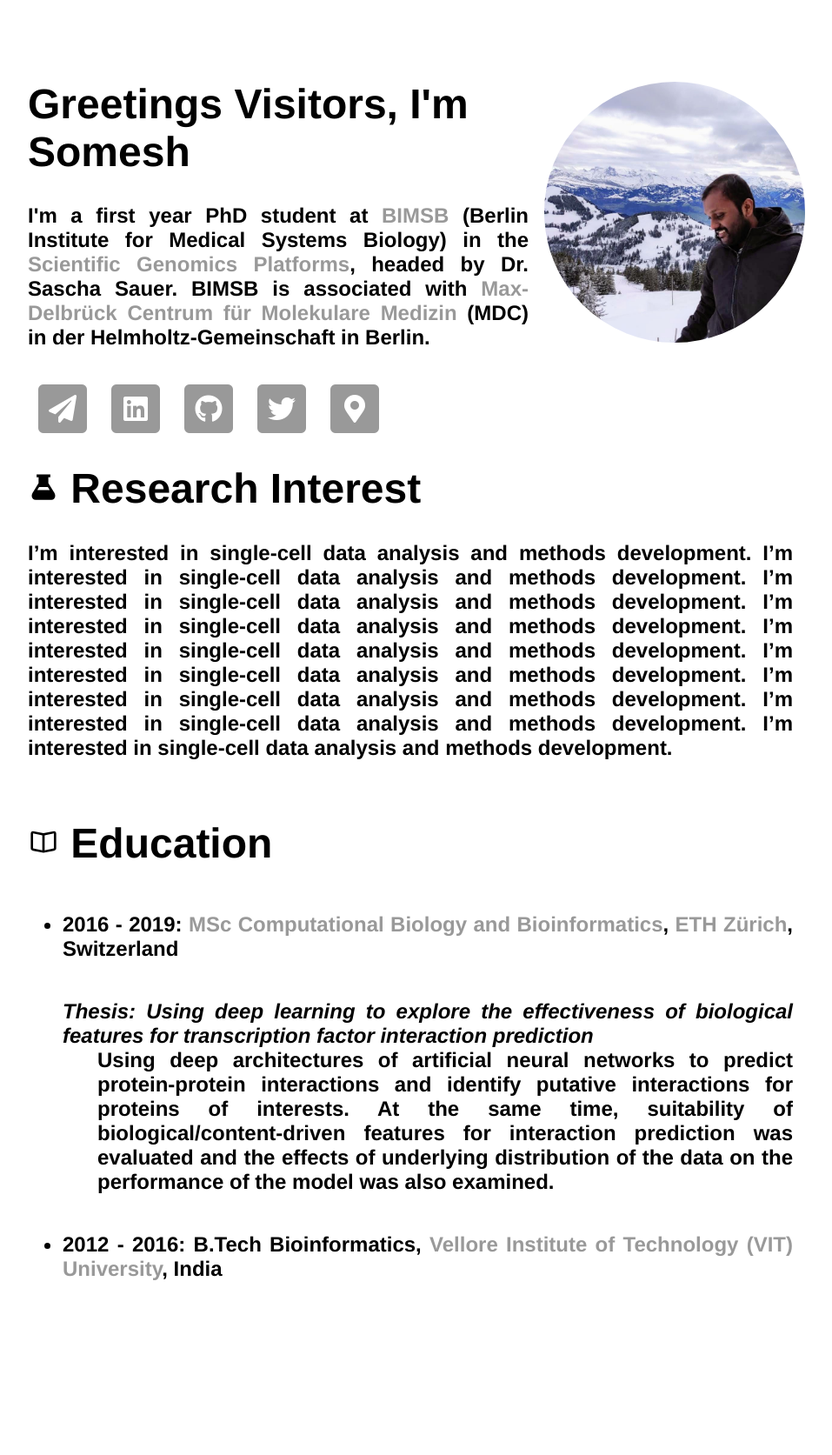
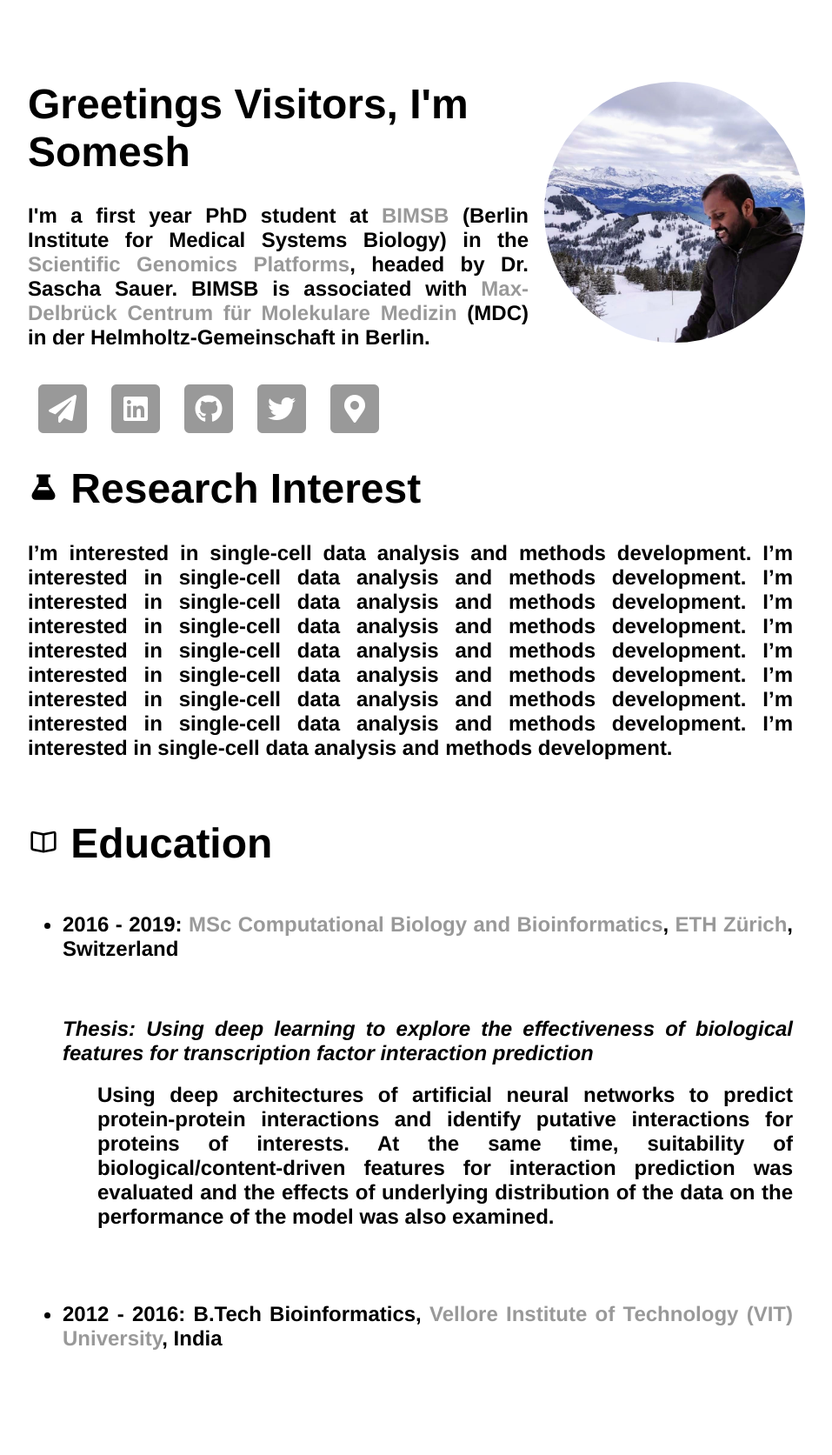
Before and after one commit to saisomesh2594/saisomesh2594.github.io, a Jekyll site: the page built from index.html, in a window 1280 px wide. Shown: the whole page at 87% size, without its empty margins (160-1117 px from the left). Built offline with Jekyll 4.4.1, drawn with Linux system fonts in a browser that asks for light colours; before the commit the page ends 1593 px from its top, so only the background shows below that.

Commit message:
Update main.css

```diff
--- a/css/main.css
+++ b/css/main.css
@@ -20,6 +20,9 @@ ul li{
 	padding: 20px 0px;
 }
 
+dl dt{
+	padding: 20px 0px;
+}
 
 a {
     text-decoration: none;
```
